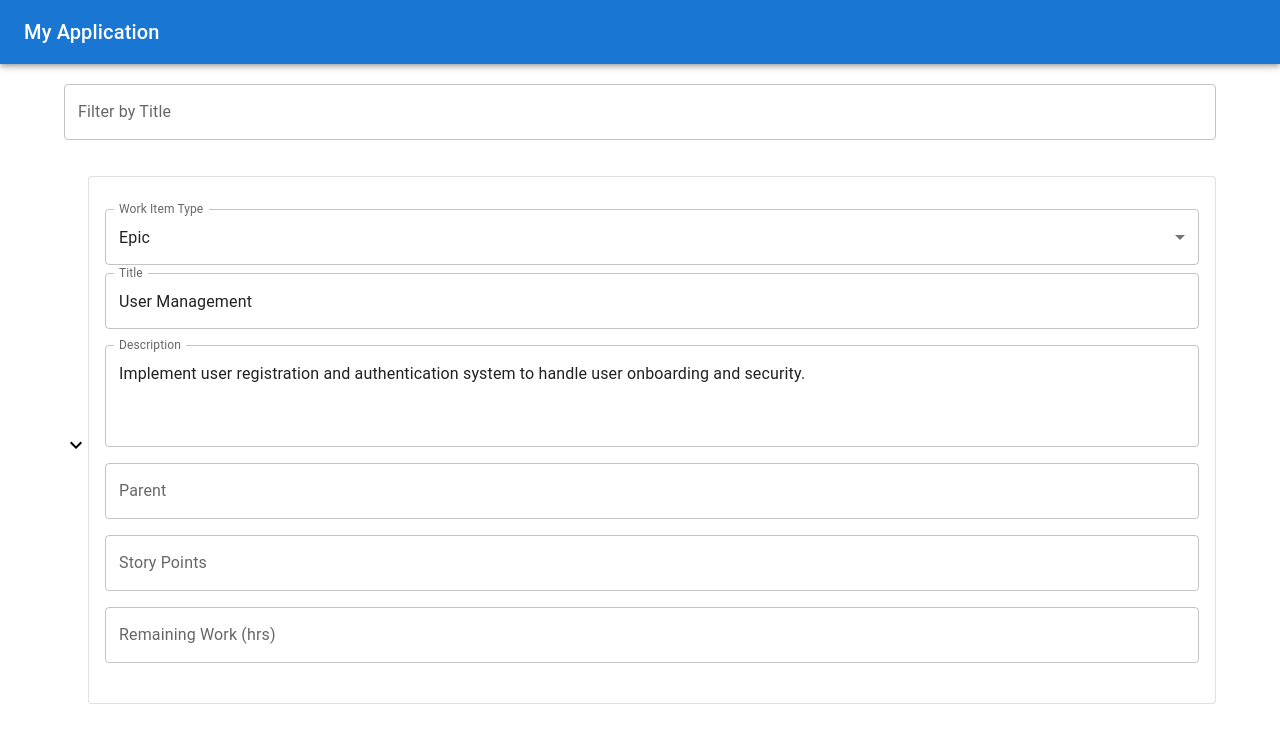
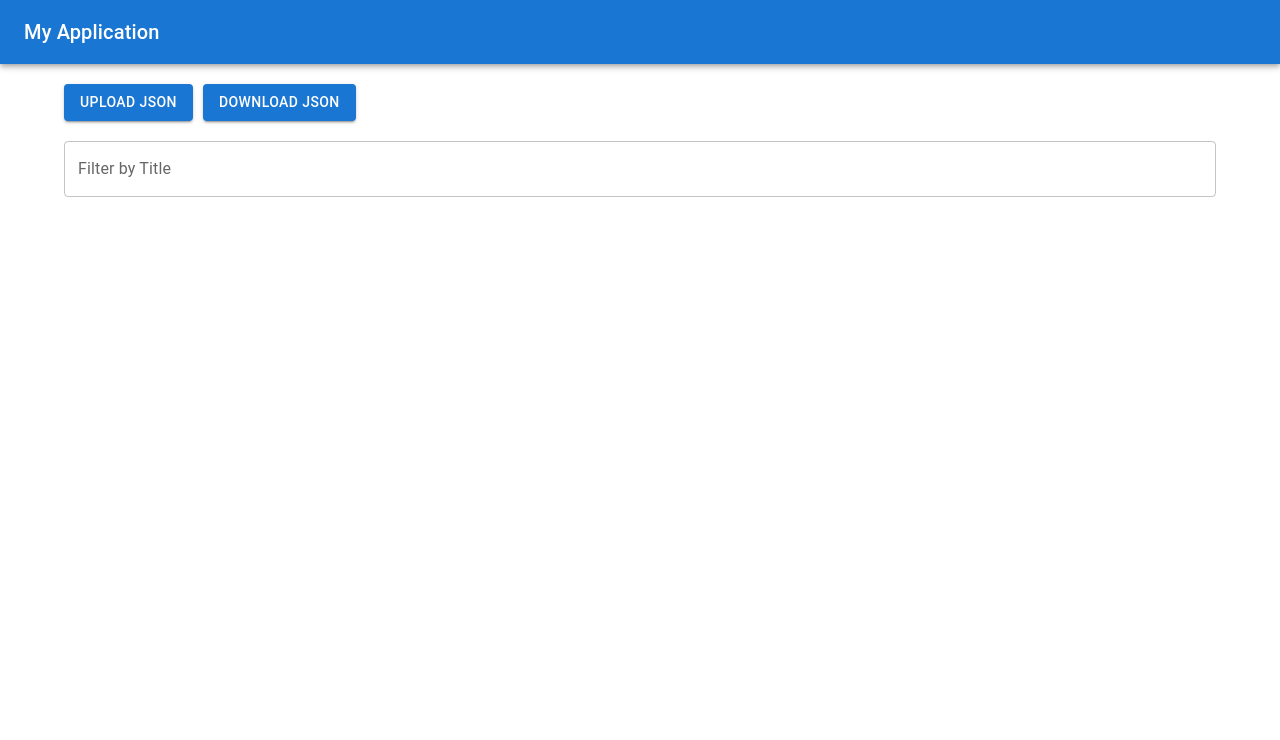
Before and after one commit to dmedellin/StoryCraftAI, a React (Create React App) app in the folder story-craft/: page / in a window 1280 px wide. Shown: the top 740 px of the page. Built offline with nearby package versions, Linux system fonts and the light colour scheme.

Commit message:
Refactor file structure updated to reflect herarchy

```diff
--- a/story-craft/src/components/MainSection.js
+++ b/story-craft/src/components/MainSection.js
@@ -1,52 +1,57 @@
 import React, { useState } from 'react';
 import Container from '@mui/material/Container';
 import TextField from '@mui/material/TextField';
+import Button from '@mui/material/Button';
 import WorkItemList from './WorkItemList';
-
-const workItems = [
-  {
-    "WorkItemType": "Epic",
-    "Title": "User Management",
-    "Description": "Implement user registration and authentication system to handle user onboarding and security.",
-    "Parent": null,
-    "StoryPoints": null,
-    "RemainingWork": null
-  },
-  {
-    "WorkItemType": "Feature",
-    "Title": "Azure App Registration",
-    "Description": "Set up Azure App Registration to support secure user authentication, including OAuth and social logins.",
-    "Parent": "User Management",
-    "StoryPoints": null,
-    "RemainingWork": null
-  },
-  {
-    "WorkItemType": "User Story",
-    "Title": "Implement social login",
-    "Description": "As a user, I want to be able to register and log in using my social media accounts so that I can access the application more easily.",
-    "Parent": "Azure App Registration",
-    "StoryPoints": 5,
-    "RemainingWork": null
-  },
-  {
-    "WorkItemType": "Task",
-    "Title": "Configure Azure App Registration",
-    "Description": "Set up the Azure App Registration portal to handle OAuth configuration for social login integration.",
-    "Parent": "Implement social login",
-    "StoryPoints": null,
-    "RemainingWork": 4
-  }
-];
 
 function MainSection() {
   const [filter, setFilter] = useState('');
+  const [workItems, setWorkItems] = useState([]);
 
-  const filteredItems = workItems.filter((item) =>
-    item.Title.toLowerCase().includes(filter.toLowerCase())
-  );
+  // Handle file upload
+  const handleUpload = (e) => {
+    const fileReader = new FileReader();
+    fileReader.onload = (event) => {
+      const json = JSON.parse(event.target.result);
+      setWorkItems(json);
+    };
+    fileReader.readAsText(e.target.files[0]);
+  };
+
+  // Handle JSON download
+  const handleDownload = () => {
+    const dataStr = JSON.stringify(workItems, null, 2);
+    const blob = new Blob([dataStr], { type: 'application/json' });
+    const url = URL.createObjectURL(blob);
+    const link = document.createElement('a');
+    link.href = url;
+    link.download = 'workItems.json';
+    link.click();
+    URL.revokeObjectURL(url);
+  };
+
+  // Update a work item
+  const updateWorkItem = (updatedItem) => {
+    const updateItems = (items) =>
+      items.map((item) =>
+        item.Title === updatedItem.Title
+          ? updatedItem
+          : { ...item, children: updateItems(item.children || []) }
+      );
+    setWorkItems(updateItems(workItems));
+  };
 
   return (
     <Container style={{ marginTop: '20px' }}>
+      <div style={{ marginBottom: '20px', display: 'flex', gap: '10px' }}>
+        <Button variant="contained" component="label">
+          Upload JSON
+          <input type="file" hidden accept=".json" onChange={handleUpload} />
+        </Button>
+        <Button variant="contained" onClick={handleDownload}>
+          Download JSON
+        </Button>
+      </div>
       <TextField
         fullWidth
         label="Filter by Title"
@@ -55,7 +60,11 @@ function MainSection() {
         variant="outlined"
         style={{ marginBottom: '20px' }}
       />
-      <WorkItemList items={filteredItems} />
+      <WorkItemList
+        items={workItems}
+        filter={filter}
+        updateWorkItem={updateWorkItem}
+      />
     </Container>
   );
 }
--- a/story-craft/src/components/WorkItem.js
+++ b/story-craft/src/components/WorkItem.js
@@ -1,28 +1,54 @@
 import React, { useState } from 'react';
-import Card from '@mui/material/Card';
-import CardContent from '@mui/material/CardContent';
+import ListItem from '@mui/material/ListItem';
+import Collapse from '@mui/material/Collapse';
+import IconButton from '@mui/material/IconButton';
+import ExpandLess from '@mui/icons-material/ExpandLess';
+import ExpandMore from '@mui/icons-material/ExpandMore';
 import TextField from '@mui/material/TextField';
 import Select from '@mui/material/Select';
 import MenuItem from '@mui/material/MenuItem';
 import FormControl from '@mui/material/FormControl';
 import InputLabel from '@mui/material/InputLabel';
 import Box from '@mui/material/Box';
+import WorkItemList from './WorkItemList';
 
-function WorkItem({ item }) {
-    const [workItem, setWorkItem] = useState(item);
+function WorkItem({ item, level, filter, updateWorkItem }) {
+  const [open, setOpen] = useState(false);
+
+  const handleToggle = () => {
+    setOpen(!open);
+  };
 
   const handleChange = (field, value) => {
-        setWorkItem({ ...workItem, [field]: value });
+    const updatedItem = { ...item, [field]: value };
+    updateWorkItem(updatedItem);
   };
 
   return (
-        <Card variant="outlined" style={{ marginBottom: '10px' }}>
-            <CardContent>
+    <>
+      <ListItem style={{ paddingLeft: level * 20, width: '100%' }}>
+        <div
+          style={{
+            display: 'flex',
+            alignItems: 'center',
+            width: '100%',
+          }}
+        >
+          {item.children && item.children.length > 0 ? (
+            <IconButton onClick={handleToggle} size="small">
+              {open ? <ExpandLess /> : <ExpandMore />}
+            </IconButton>
+          ) : (
+            <div style={{ width: 40 }} />
+          )}
+          <div style={{ width: '100%' }}>
             <FormControl fullWidth margin="normal">
               <InputLabel>Work Item Type</InputLabel>
               <Select
-                        value={workItem.WorkItemType}
-                        onChange={(e) => handleChange('WorkItemType', e.target.value)}
+                value={item.WorkItemType}
+                onChange={(e) =>
+                  handleChange('WorkItemType', e.target.value)
+                }
                 label="Work Item Type"
               >
                 {['Epic', 'Feature', 'User Story', 'Task'].map((type) => (
@@ -37,7 +63,7 @@ function WorkItem({ item }) {
               <TextField
                 fullWidth
                 label="Title"
-                        value={workItem.Title}
+                value={item.Title}
                 onChange={(e) => handleChange('Title', e.target.value)}
                 variant="outlined"
               />
@@ -47,7 +73,7 @@ function WorkItem({ item }) {
               <TextField
                 fullWidth
                 label="Description"
-                        value={workItem.Description}
+                value={item.Description}
                 onChange={(e) => handleChange('Description', e.target.value)}
                 variant="outlined"
                 multiline
@@ -58,20 +84,12 @@ function WorkItem({ item }) {
             <Box marginBottom={2}>
               <TextField
                 fullWidth
-                        label="Parent"
-                        value={workItem.Parent || ''}
-                        onChange={(e) => handleChange('Parent', e.target.value)}
-                        variant="outlined"
-                    />
-                </Box>
-
-                <Box marginBottom={2}>
-                    <TextField
-                        fullWidth
                 label="Story Points"
                 type="number"
-                        value={workItem.StoryPoints || ''}
-                        onChange={(e) => handleChange('StoryPoints', e.target.value)}
+                value={item.StoryPoints || ''}
+                onChange={(e) =>
+                  handleChange('StoryPoints', e.target.value)
+                }
                 variant="outlined"
               />
             </Box>
@@ -81,13 +99,27 @@ function WorkItem({ item }) {
                 fullWidth
                 label="Remaining Work (hrs)"
                 type="number"
-                        value={workItem.RemainingWork || ''}
-                        onChange={(e) => handleChange('RemainingWork', e.target.value)}
+                value={item.RemainingWork || ''}
+                onChange={(e) =>
+                  handleChange('RemainingWork', e.target.value)
+                }
                 variant="outlined"
               />
             </Box>
-            </CardContent>
-        </Card>
+          </div>
+        </div>
+      </ListItem>
+      {item.children && item.children.length > 0 && (
+        <Collapse in={open} timeout="auto" unmountOnExit>
+          <WorkItemList
+            items={item.children}
+            filter={filter}
+            updateWorkItem={updateWorkItem}
+            level={level + 1}
+          />
+        </Collapse>
+      )}
+    </>
   );
 }
 
--- a/story-craft/src/components/WorkItemList.js
+++ b/story-craft/src/components/WorkItemList.js
@@ -1,90 +1,25 @@
 import React from 'react';
 import List from '@mui/material/List';
-import ListItem from '@mui/material/ListItem';
-import Collapse from '@mui/material/Collapse';
-import ExpandLess from '@mui/icons-material/ExpandLess';
-import ExpandMore from '@mui/icons-material/ExpandMore';
 import WorkItem from './WorkItem';
 
-function WorkItemList({ items }) {
-    // Build a map of items
-    const itemMap = {};
-    items.forEach((item) => {
-        itemMap[item.Title] = { ...item, children: [] };
-    });
-
-    // Establish parent-child relationships
-    items.forEach((item) => {
-        if (item.Parent) {
-            const parent = itemMap[item.Parent];
-            if (parent) {
-                parent.children.push(itemMap[item.Title]);
-            }
-        }
-    });
-
-    // Get root items (no parent)
-    const rootItems = items
-        .filter((item) => !item.Parent)
-        .map((item) => itemMap[item.Title]);
-
-    // Recursive component to render items
-    const RenderItem = ({ node, level = 0 }) => {
-        const [open, setOpen] = React.useState(false);
-
-        const hasChildren = node.children.length > 0;
-
-        const handleClick = () => {
-            setOpen(!open);
-        };
-
-        return (
-            <>
-                <ListItem
-                    style={{ paddingLeft: level * 20, width: '100%' }}
-                    disableGutters
-                >
-                    {hasChildren ? (
-                        <div
-                            onClick={handleClick}
-                            style={{
-                                cursor: 'pointer',
-                                display: 'flex',
-                                alignItems: 'center',
-                                width: '100%',
-                            }}
-                        >
-                            {open ? <ExpandLess /> : <ExpandMore />}
-                            <div style={{ width: '100%' }}>
-                                <WorkItem item={node} />
-                            </div>
-                        </div>
-                    ) : (
-                        <div style={{ width: '100%' }}>
-                            <WorkItem item={node} />
-                        </div>
-                    )}
-                </ListItem>
-                {hasChildren && (
-                    <Collapse in={open} timeout="auto" unmountOnExit>
-                        <List disablePadding>
-                            {node.children.map((child) => (
-                                <RenderItem key={child.Title} node={child} level={level + 1} />
-                            ))}
-                        </List>
-                    </Collapse>
-                )}
-            </>
-        );
-    };
-
-    return (
-        <List>
-            {rootItems.map((item) => (
-                <RenderItem key={item.Title} node={item} />
-            ))}
-        </List>
-    );
+function WorkItemList({ items, filter, updateWorkItem, level = 0 }) {
+  return (
+    <List>
+      {items
+        .filter((item) =>
+          item.Title.toLowerCase().includes(filter.toLowerCase())
+        )
+        .map((item) => (
+          <WorkItem
+            key={item.Title}
+            item={item}
+            level={level}
+            filter={filter}
+            updateWorkItem={updateWorkItem}
+          />
+        ))}
+    </List>
+  );
 }
 
 export default WorkItemList;
```
Also changed, not shown: 2 other files (tests, documents, lock files or other folders). Lines whose indentation alone changed are shown as unchanged.
